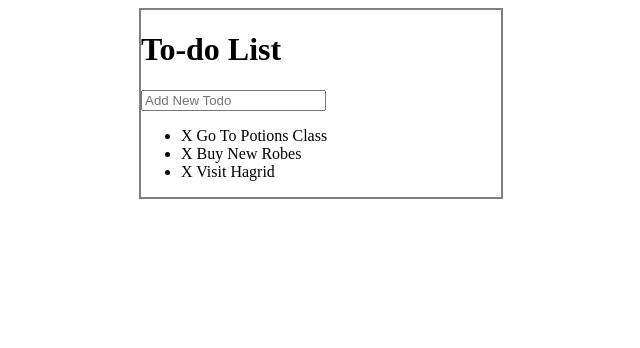
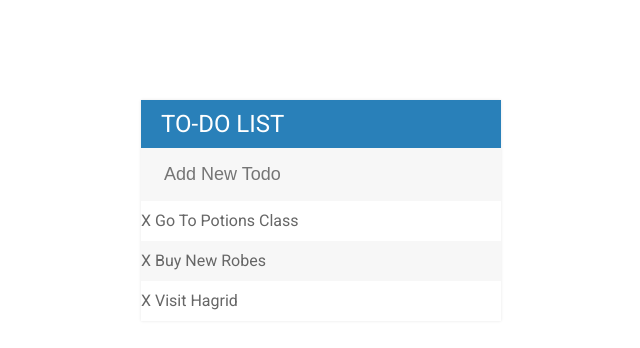
Before and after one commit to eselse/ToDoListProject, a plain HTML site: page index.html in a window 1280 px wide. Shown: the whole page, without its empty margins (319-959 px from the left). Drawn offline with Linux system fonts and the light colour scheme.

Commit message:
from sublime

```diff
--- a/assets/CSS/todos.css
+++ b/assets/CSS/todos.css
@@ -1,8 +1,54 @@
+body{
+	font-family: 'Roboto', sans-serif;
+}
+h1{
+	background: #2980b9;
+	text-transform: uppercase;
+	color: white;
+	margin: 0;
+	padding: 10px 20px;
+	font-size: 24px;
+	font-weight: normal;
+}
+ul{
+	list-style: none;
+	margin: 0;
+	padding: 0;
+}
+li{
+	height: 40px;
+	line-height: 40px;
+	color: #666;
+}
+input{
+	border: 0;
+	font-size: 18px;
+	border: 3px solid #f7f7f7;
+	background-color: #f7f7f7;
+	width: 100%;
+	padding: 13px 13px 13px 20px;
+	-webkit-box-sizing: border-box;
+	-moz-box-sizing: border-box;
+	-ms-box-sizing: border-box;
+	box-sizing: border-box;
+	color: #2980b9;
+}
+input:focus{
+	background: white;
+	border: 3px solid #2980b9;
+	outline: none;
+}
+li:nth-of-type(odd) {
+	background: white;
+}
+
 #container {
-	margin: 0 auto;
+	margin: 100px auto;
 	max-width: 360px;
-	border: 2px solid gray;
+	box-shadow: 0 0 3px rgba(0, 0, 0, 0.1);
+	background: #f7f7f7;
 }
+
 .done{
 	color: gray;
 	text-decoration-line: line-through;
--- a/assets/JS/todos.js
+++ b/assets/JS/todos.js
@@ -17,14 +17,25 @@
 // });
 
 // Check Off Specific Todos By Clicking
-$("li").click(function(){
+$("ul").on("click", "li", function(){
 	$(this).toggleClass('done');
 });
 
 // Click on X to delete todo
-$("span").click(function(event){
+$("ul").on("click", "span", function(event){
     $(this).parent().fadeOut(550, function() {
     	$(this).remove();
     });
     event.stopPropagation();
 });
+
+// add a list item when press Enter
+$('input[type="text"]').keypress(function(event){
+    if(event.which === 13) {
+    	// grabbing new todo text from input
+    	var todoText = $(this).val();
+    	// create a new li and add to ul
+    	$("ul").append("<li><span>X</span> " + todoText + "</li>");
+    	$('input[type="text"]').val("");
+    }
+});
--- a/index.html
+++ b/index.html
@@ -4,6 +4,7 @@
 	<meta charset="UTF-8">
 	<title>ToDo List</title>
 	<link rel="stylesheet" type="text/css" href="assets/CSS/todos.css">
+	<link href="https://fonts.googleapis.com/css?family=Roboto:400,500,700" rel="stylesheet">
 	<script type="text/javascript" src="assets/JS/lib/jquery-3.3.1.min.js"></script>
 </head>
 <body>
```
